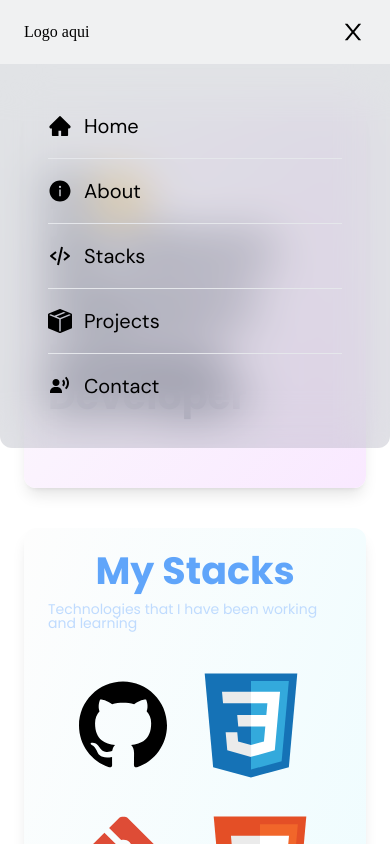
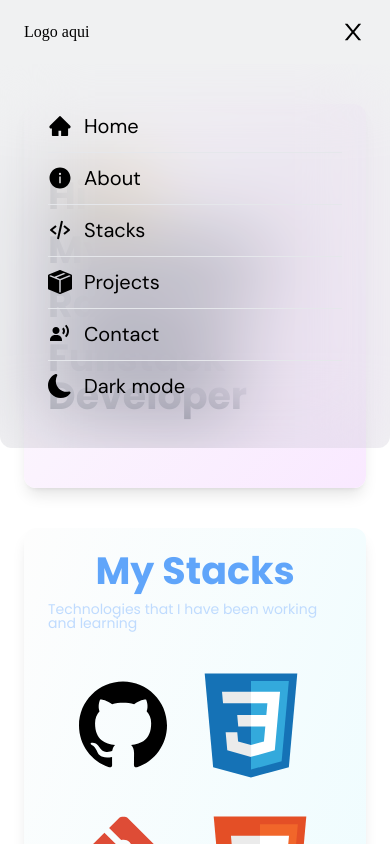
Before and after one commit to rapha021/portfolio-rapha, a React (Vite) app: page / in a window 390 px wide. Both pictures are taken after a click on the element 353 px from the left and 32 px from the top of the page. Shown: the top 844 px of the page. Built offline with nearby package versions, Linux system fonts and the light colour scheme.

Commit message:
fix: mobile menu color fixed

```diff
--- a/src/components/header/index.tsx
+++ b/src/components/header/index.tsx
@@ -1,5 +1,9 @@
 import { FaGithub, FaLinkedin, FaFilePdf, FaMoon } from "react-icons/fa6";
-import { BsFillBoxSeamFill, BsFillSunFill } from "react-icons/bs";
+import {
+  BsFillBoxSeamFill,
+  BsFillMoonFill,
+  BsFillSunFill,
+} from "react-icons/bs";
 import {
   AiOutlineMenu,
   AiOutlineClose,
@@ -17,7 +21,7 @@ const Header = () => {
 
   return (
     <>
-      <header className="sticky top-0 z-10 flex justify-center w-full h-16 pl-6 pr-6 backdrop-blur-xl xl:pr-24 xl:pl-24 bg-gray-500/10 dark:bg-purple-950/20">
+      <header className="sticky top-0 z-10 flex justify-center w-full h-16 pl-6 pr-6 backdrop-blur-2xl xl:pr-24 xl:pl-24 bg-gray-500/10 dark:bg-purple-950/20">
         <div
           id="container"
           className="w-[1280px] h-full flex items-center justify-between gap-4"
@@ -76,13 +80,13 @@ const Header = () => {
                 />
               </a>
               <button onClick={() => toggleCurrentTheme(!isDark)}>
-                {!isDark ? (
-                  <FaMoon
+                {isDark ? (
+                  <BsFillSunFill
                     size="30px"
                     className="duration-200 text-slate-600 hover:text-slate-700 dark:hover:text-slate-100 dark:text-gray-300"
                   />
                 ) : (
-                  <BsFillSunFill
+                  <FaMoon
                     size="30px"
                     className="duration-200 text-slate-600 hover:text-slate-700 dark:hover:text-slate-100 dark:text-gray-300"
                   />
@@ -106,7 +110,7 @@ const Header = () => {
 
       <section
         className={twMerge(
-          "fixed w-full h-96 left-0 top-16 py-12 px-12 flex flex-col justify-between dark:bg-purple-950/30 bg-gray-500/20 rounded-b-xl z-50 backdrop-blur-xl font-dm-sans",
+          "fixed w-full h-96 left-0 top-16 py-12 px-12 flex flex-col justify-between dark:bg-purple-950/20 bg-gray-500/10 rounded-b-xl z-50 backdrop-blur-2xl dark:backdrop-blur-xl font-dm-sans",
           isOpen ? "flex" : "hidden"
         )}
       >
@@ -172,6 +176,20 @@ const Header = () => {
           <BiSolidUserVoice size="24px" />
           <button>Contact</button>
         </a>
+
+        <hr />
+
+        <a
+          className="h-fit flex items-center justify-start gap-3 text-xl"
+          onClick={() => toggleCurrentTheme(!isDark)}
+        >
+          {isDark ? (
+            <BsFillSunFill size="24px" />
+          ) : (
+            <BsFillMoonFill size="24px" />
+          )}
+          <button>{isDark ? "Light mode" : "Dark mode"}</button>
+        </a>
       </section>
     </>
   );
```
